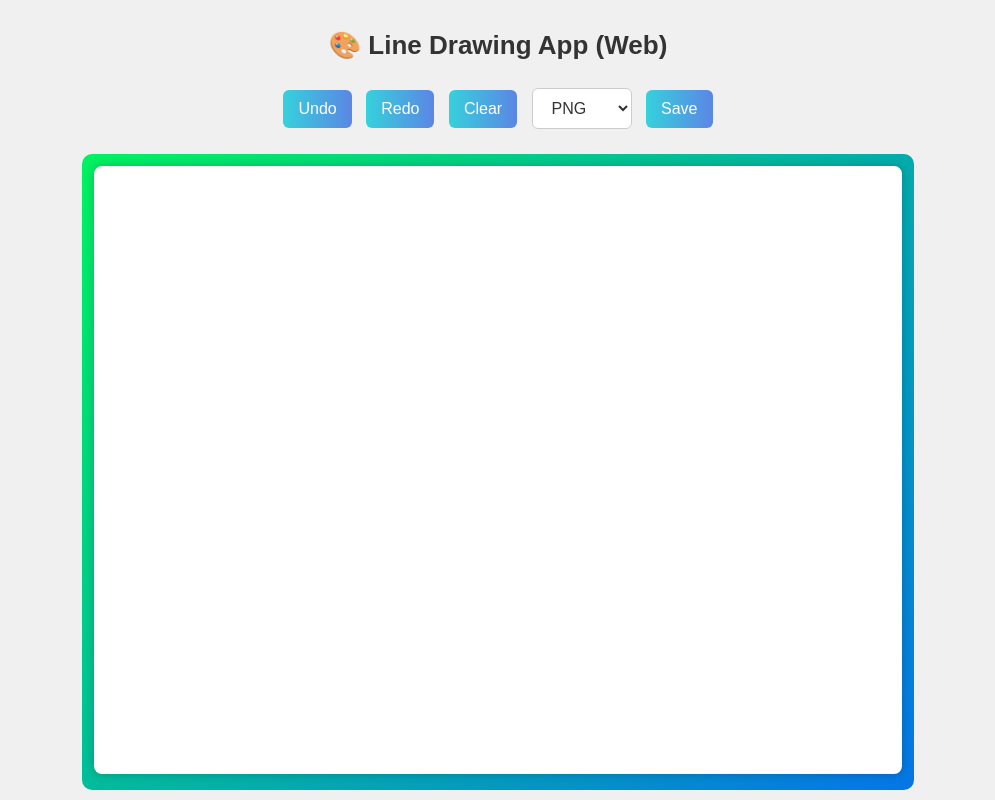
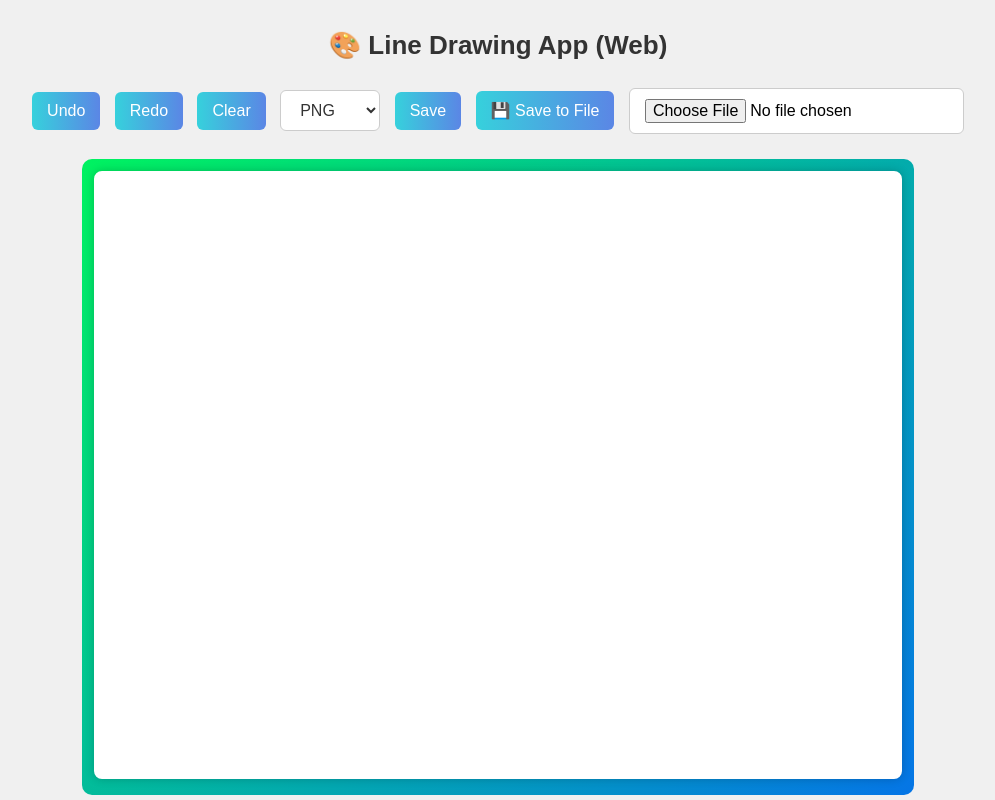
Before and after one commit to 123annam/Line-Drawing-App, a plain HTML site: page index.html in a window 1280 px wide. Shown: the whole page, without its empty margins (142-1137 px from the left). Drawn offline with nearby package versions, Linux system fonts and the light colour scheme.

Commit message:
initial commit

```diff
--- a/index.html
+++ b/index.html
@@ -1,10 +1,9 @@
 <!DOCTYPE html>
 <html lang="en">
 <head>
-  <meta charset="UTF-8">
-  <title>Line Drawing App with Format Export</title>
-  <link rel="stylesheet" href="styles.css">
-  <link rel="icon" type="image/x-icon" href="favicon.ico">
+  <meta charset="UTF-8" />
+  <title>Line Drawing App with File Save/Load</title>
+  <link rel="stylesheet" href="styles.css" />
 </head>
 <body>
   <h2>🎨 Line Drawing App (Web)</h2>
@@ -21,15 +20,16 @@
       <option value="svg">SVG</option>
       <option value="pdf">PDF</option>
     </select>
+    <button onclick="saveAsImage()">Save</button>
 
-    <button onclick="saveAsImage()">Save</button>
+    <button onclick="saveToFile()">💾 Save to File</button>
+    <input type="file" id="fileInput" accept=".json" onchange="loadFromFile()" />
   </div>
 
   <div class="canvas-frame">
     <canvas id="canvas" width="800" height="600"></canvas>
   </div>
 
-  <!-- PDF Support Library -->
   <script src="https://cdnjs.cloudflare.com/ajax/libs/jspdf/2.5.1/jspdf.umd.min.js"></script>
   <script src="script.js"></script>
 </body>
--- a/script.js
+++ b/script.js
@@ -120,3 +120,36 @@ async function exportToPDF() {
   pdf.addImage(imgData, "PNG", 0, 0, canvas.width, canvas.height);
   pdf.save("drawing.pdf");
 }
+
+// 📝 Save to JSON file
+function saveToFile() {
+  const blob = new Blob([JSON.stringify(lines)], { type: "application/json" });
+  const link = document.createElement("a");
+  link.download = "drawing.json";
+  link.href = URL.createObjectURL(blob);
+  link.click();
+}
+
+// 📂 Load from JSON file
+function loadFromFile() {
+  const fileInput = document.getElementById("fileInput");
+  const file = fileInput.files[0];
+  if (!file) return;
+
+  const reader = new FileReader();
+  reader.onload = function (e) {
+    try {
+      const data = JSON.parse(e.target.result);
+      if (Array.isArray(data)) {
+        lines = data;
+        redoStack = [];
+        drawLines();
+      } else {
+        alert("Invalid drawing file.");
+      }
+    } catch (err) {
+      alert("Failed to load file.");
+    }
+  };
+  reader.readAsText(file);
+}
--- a/styles.css
+++ b/styles.css
@@ -16,7 +16,7 @@ h2 {
   margin: 20px;
 }
 
-#toolbar button, #toolbar select {
+#toolbar button, #toolbar select, #fileInput {
   padding: 10px 15px;
   margin: 5px;
   font-size: 16px;
@@ -38,6 +38,12 @@ h2 {
   border: 1px solid #ccc;
 }
 
+#fileInput {
+  background: #ffffff;
+  color: #000000;
+  border: 1px solid #ccc;
+}
+
 .canvas-frame {
   display: inline-block;
   padding: 12px;
```
